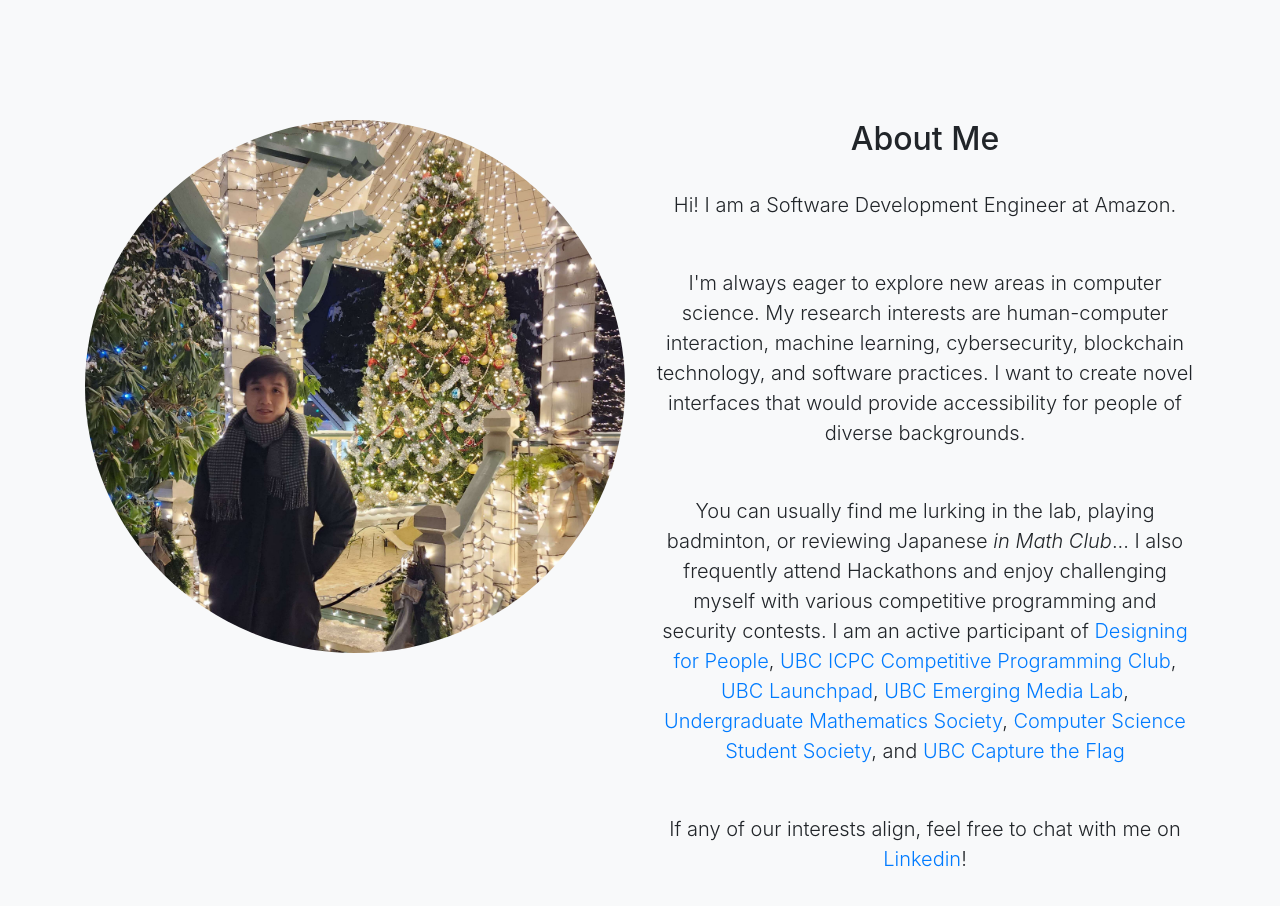
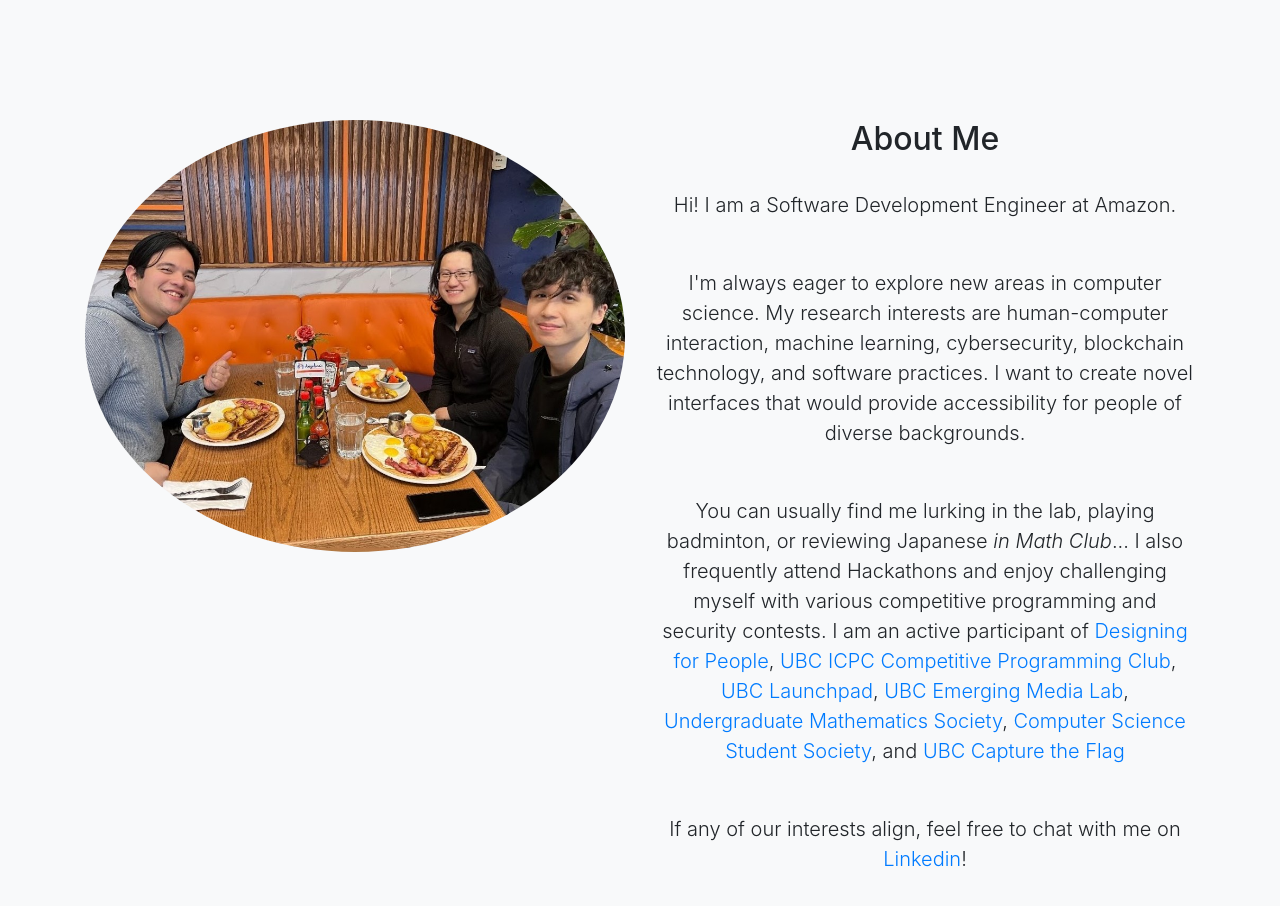
Before and after one commit to mo-morgan/mo-morgan.github.io, a website with bundled scripts: page index.html in a window 1280 px wide. Shown: the part 800-1706 px from the top of the page. Built offline with nearby package versions, Linux system fonts and the light colour scheme.

Commit message:
added new pfp

```diff
--- a/index.html
+++ b/index.html
@@ -78,7 +78,7 @@
         <div class="row">
           <!--My Picture-->
           <div class="col">
-            <img src="img/pfp5-cropped.jpg" class="rounded-circle" alt="Morgan" style="width: auto; height: auto">
+            <img src="img/pfp6.jpg" class="rounded-circle" alt="Morgan" style="width: auto; height: auto">
           </div>
           <div class="col-lg mx-auto">
             <h2>About Me</h2>
```
Also changed, not shown: img/pfp6.jpg (added).
